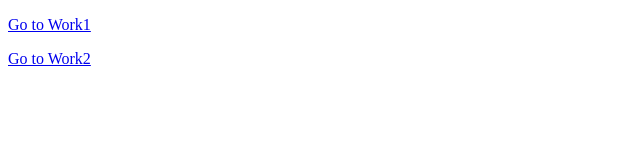
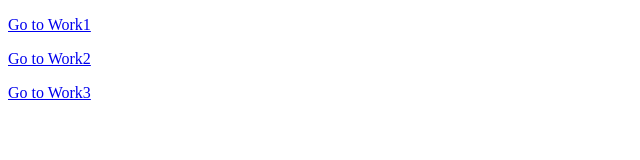
Before and after one commit to Phimabsorn/web-2566, a plain HTML site: page index.html in a window 1280 px wide. Shown: the whole page, without its empty margins (0-640 px from the left). Drawn offline with Linux system fonts and the light colour scheme.

Commit message:
Update index.html

```diff
--- a/index.html
+++ b/index.html
@@ -8,5 +8,6 @@
 <body>
     <p><a href="work1.html">Go to Work1</a></p>
     <p><a href="work2.html">Go to Work2</a></p>
+    <p><a href="work3.html">Go to Work3</a></p>
 </body>
 </html>
```
